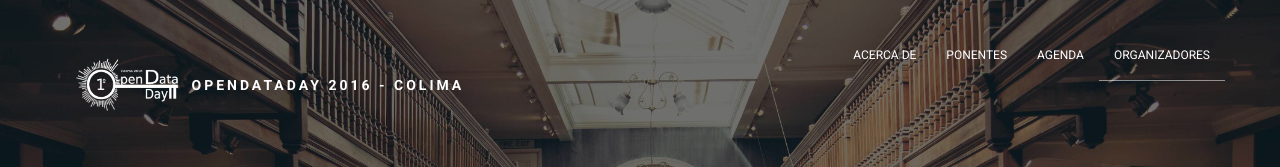
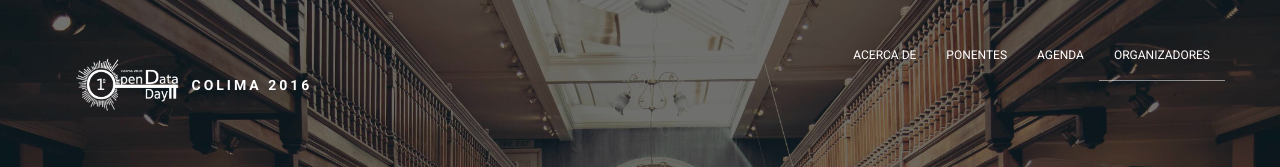
Before and after one commit to caarloshugo/opendataday-colima, a website: page index.html in a window 1280 px wide. Shown: the top 167 px of the page. Drawn offline with Linux system fonts and the light colour scheme; files whose address does not match are found by name.

Commit message:
opendataday title

```diff
--- a/index.html
+++ b/index.html
@@ -25,7 +25,7 @@
                         <!-- logo image  -->
                         <img src="assets/images/logo-opendataday-colima.png" style="width:115px"; alt="Logo">
 
-                        OpenDataDay 2016 - Colima
+                        Colima 2016
                     </a>
                 </div>
 
```
